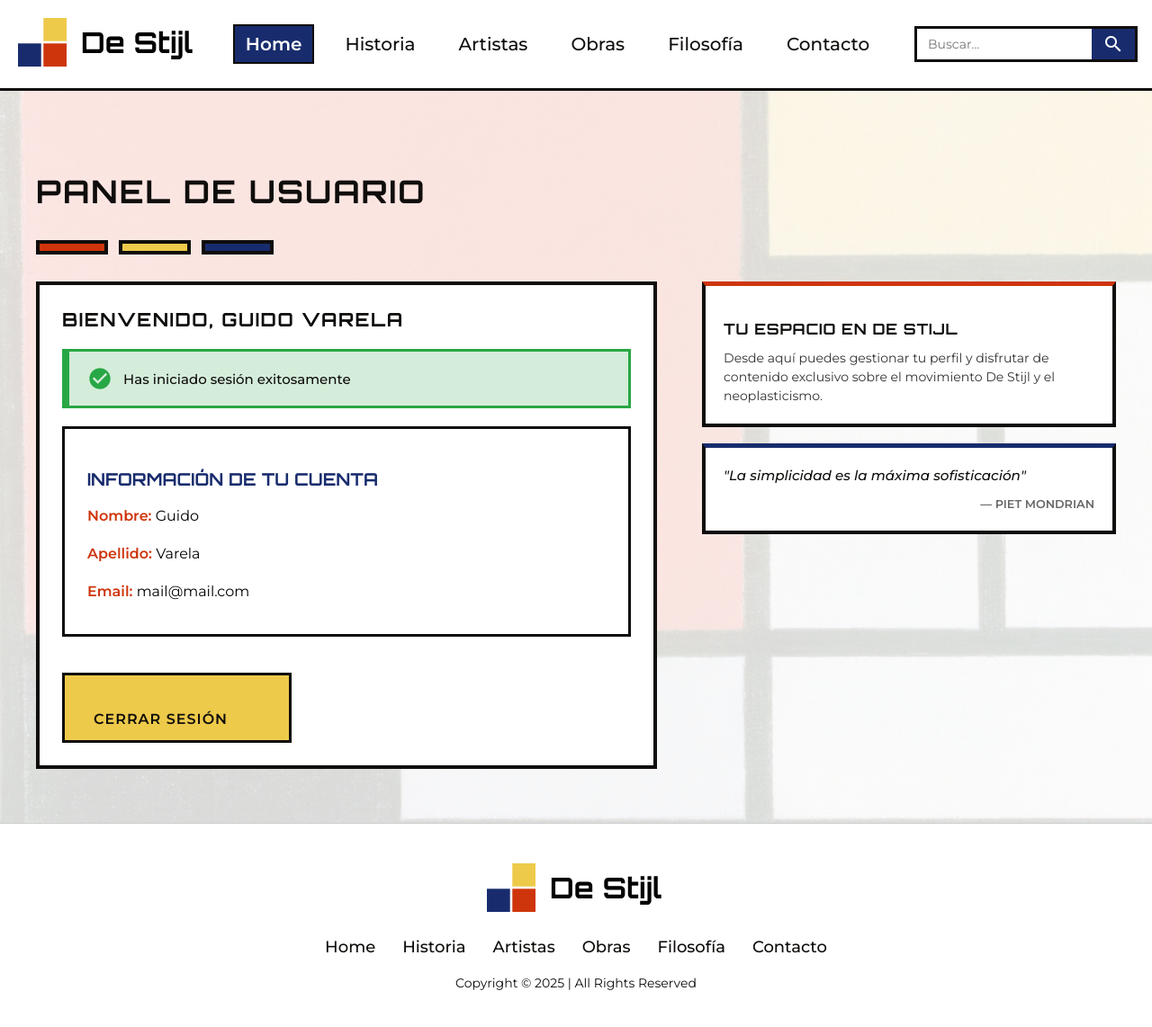
After one commit to caronigra/de-stijl, a PHP site: page /panel.php in a window 1280 px wide. The commit adds this page. Shown: the whole page at 90% size. Run offline with PHP 8.4, Linux system fonts and the light colour scheme; a user stored in the database is signed in.

Commit message:
feat: implementar sistema completo de login y registro con modal
- Agregar modal de login/registro con diseño De Stijl
- Implementar tabs para alternar entre login y registro
- Crear formularios de registro en dos columnas
- Agregar validación y mensajes de éxito/error dentro del modal
- Integrar sistema PHP de autenticación con base de datos MySQL
- Diseñar página de panel de usuario con mismo estilo que contacto
- Agregar funcionalidad AJAX para login y registro sin recargar
- Implementar botones con diseño consistente (CANCELAR a la izquierda)
- Aplicar fondo con imagen hero en modal
- Configurar tabs azules solo cuando están activos
- Crear archivos PHP: login, registro, panel, conexión DB
- Agregar estilos para información de usuario en panel
- Incluir base de datos SQL con tabla de usuarios

```diff
--- /dev/null
+++ b/conexion_login.php
@@ -0,0 +1,3 @@
+<?php
+    $conexion = mysqli_connect("localhost","root","", "sitio") or die ('No se pudo conectar a la base de datos, por favor comuníquese con el administrador del sistema');
+?>
--- a/css/style.css
+++ b/css/style.css
@@ -4096,6 +4125,35 @@ body.contacto-page main {
         font-size: 1.1rem;
     }
 }
+
+/* Estilos para Panel de Usuario */
+.user-info {
+    background-color: rgba(255, 255, 255, 0.7);
+    border: 3px solid #0f0d0b;
+    padding: 25px;
+    margin: 20px 0;
+}
+
+.user-info h3 {
+    font-family: 'Orbitron', sans-serif;
+    font-size: 1.2rem;
+    margin-bottom: 15px;
+    color: #182c6d;
+    text-transform: uppercase;
+}
+
+.user-info p {
+    font-family: 'Montserrat', sans-serif;
+    font-size: 16px;
+    margin-bottom: 10px;
+    line-height: 1.6;
+}
+
+.user-info strong {
+    color: #ce350c;
+    font-weight: 600;
+}
+
 /* Estilos para Resultados de Búsqueda */
 .search-results-header {
     background-color: #f5f5f5;
--- /dev/null
+++ b/panel.php
@@ -0,0 +1,215 @@
+<?php session_start();?>
+<!DOCTYPE html>
+<html lang="es">
+
+<head>
+    <meta charset="UTF-8">
+    <title>De Stijl - Panel de Usuario</title>
+    <link rel="icon" href="imagenes/logo-icon.svg" type="icon">
+    <link href="css/style.css?v=<?php echo time(); ?>" rel="stylesheet" />
+    <link rel="preconnect" href="https://fonts.googleapis.com">
+    <link rel="preconnect" href="https://fonts.gstatic.com" crossorigin>
+    <link
+        href="https://fonts.googleapis.com/css2?family=Montserrat:ital,wght@0,100..900;1,100..900&family=Orbitron:wght@400..900&display=swap"
+        rel="stylesheet">
+    <link href="https://fonts.googleapis.com/icon?family=Material+Icons" rel="stylesheet">
+    <link rel="stylesheet"
+        href="https://fonts.googleapis.com/css2?family=Material+Symbols+Outlined:opsz,wght,FILL,GRAD@20..48,100..700,0..1,-50..200" />
+    <meta name="viewport" content="width=device-width, initial-scale=1, shrink-to-fit=no" />
+</head>
+
+<body class="contacto-page">
+    <header>
+        <div id="header-left">
+            <div id="logo">
+                <a href="index.html">
+                    <img src="imagenes/logo.svg" alt="logo-de-stijl">
+                </a>
+            </div>
+            <!-- Hamburger Menu for Mobile -->
+            <div class="hamburger">
+                <span></span>
+                <span></span>
+                <span></span>
+            </div>
+        </div>
+
+        <!-- Desktop Navigation -->
+        <nav class="navbar">
+            <ul>
+                <li><a href="index.html">Home</a></li>
+                <li><a href="historia.html">Historia</a></li>
+                <li><a href="artistas.html">Artistas</a></li>
+                <li><a href="obras.html">Obras</a></li>
+                <li><a href="filosofia.html">Filosofía</a></li>
+                <li><a href="contacto.html">Contacto</a></li>
+            </ul>
+        </nav>
+
+        <div id="header-right">
+            <div id="search">
+                <form action="resultados_buscar.php" method="POST">
+                    <input type="text" name="buscar" placeholder="Buscar...">
+                    <button type="submit"><span class="material-icons">search</span></button>
+                </form>
+            </div>
+        </div>
+    </header>
+
+    <!-- Mobile Navigation -->
+    <nav class="nav-mobile">
+        <ul>
+            <li><a href="index.html">Home</a></li>
+            <li><a href="historia.html">Historia</a></li>
+            <li><a href="artistas.html">Artistas</a></li>
+            <li><a href="obras.html">Obras</a></li>
+            <li><a href="filosofia.html">Filosofía</a></li>
+            <li><a href="contacto.html">Contacto</a></li>
+        </ul>
+    </nav>
+
+    <!-- Mobile Overlay -->
+    <div class="nav-overlay"></div>
+
+    <main>
+        <?php
+        if(isset($_SESSION['nombre']) and isset($_SESSION['apellido']) ){
+        ?>
+
+        <!-- Título con líneas de colores -->
+        <section id="contacto-header">
+            <div class="container">
+                <h1 class="contacto-title">PANEL DE USUARIO</h1>
+                <div class="title-lines">
+                    <div class="line-red"></div>
+                    <div class="line-yellow"></div>
+                    <div class="line-blue"></div>
+                </div>
+            </div>
+        </section>
+
+        <!-- Contenido del Panel -->
+        <section id="contacto-form">
+            <div class="container">
+                <div class="contacto-content">
+                    <div class="form-container">
+                        <h2>Bienvenido, <?php echo $_SESSION['nombre']." ".$_SESSION['apellido']; ?></h2>
+
+                        <div class="mensaje-exito" style="margin: 20px 0;">
+                            <span class="material-icons">check_circle</span>
+                            <p>Has iniciado sesión exitosamente</p>
+                        </div>
+
+                        <div class="user-info">
+                            <h3>Información de tu cuenta</h3>
+                            <p><strong>Nombre:</strong> <?php echo $_SESSION['nombre']; ?></p>
+                            <p><strong>Apellido:</strong> <?php echo $_SESSION['apellido']; ?></p>
+                            <?php if(isset($_SESSION['email'])): ?>
+                            <p><strong>Email:</strong> <?php echo $_SESSION['email']; ?></p>
+                            <?php endif; ?>
+                        </div>
+
+                        <a href="salir.php" class="btn-submit" style="display: inline-block; text-align: center; text-decoration: none; margin-top: 20px;">
+                            Cerrar sesión
+                            <span class="material-symbols-outlined arrow-icon">logout</span>
+                        </a>
+                    </div>
+
+                    <div class="info-column">
+                        <div class="info-card card-red">
+                            <h3>TU ESPACIO EN DE STIJL</h3>
+                            <p>Desde aquí puedes gestionar tu perfil y disfrutar de contenido exclusivo sobre el movimiento De Stijl y el neoplasticismo.</p>
+                        </div>
+
+                        <div class="info-card card-blue">
+                            <p class="quote">"La simplicidad es la máxima sofisticación"</p>
+                            <p class="author">— PIET MONDRIAN</p>
+                        </div>
+                    </div>
+                </div>
+            </div>
+        </section>
+
+        <?php
+        }else{
+        ?>
+
+        <!-- Título con líneas de colores -->
+        <section id="contacto-header">
+            <div class="container">
+                <h1 class="contacto-title">ACCESO RESTRINGIDO</h1>
+                <div class="title-lines">
+                    <div class="line-red"></div>
+                    <div class="line-yellow"></div>
+                    <div class="line-blue"></div>
+                </div>
+            </div>
+        </section>
+
+        <!-- Mensaje de acceso denegado -->
+        <section id="contacto-form">
+            <div class="container">
+                <div class="contacto-content">
+                    <div class="form-container">
+                        <h2>Solo usuarios registrados</h2>
+
+                        <div class="mensaje-error" style="margin: 20px 0;">
+                            <span class="material-icons">error</span>
+                            <p>Debes iniciar sesión para acceder a esta página</p>
+                        </div>
+
+                        <a href="index.html" class="btn-submit" style="display: inline-block; text-align: center; text-decoration: none; margin-top: 20px;">
+                            Volver al inicio
+                            <span class="material-symbols-outlined arrow-icon">arrow_forward</span>
+                        </a>
+                    </div>
+
+                    <div class="info-column">
+                        <div class="info-card card-red">
+                            <h3>¿NO TIENES CUENTA?</h3>
+                            <p>Regístrate para acceder a contenido exclusivo sobre el movimiento De Stijl.</p>
+                        </div>
+
+                        <div class="info-card card-blue">
+                            <p class="quote">"El arte es más elevado cuanto más se aleja de la naturaleza individual"</p>
+                            <p class="author">— THEO VAN DOESBURG</p>
+                        </div>
+                    </div>
+                </div>
+            </div>
+        </section>
+
+        <?php
+        }
+        ?>
+
+    </main>
+
+    <footer>
+        <div id="logo">
+            <a href="index.html">
+                <img src="imagenes/logo.svg" alt="logo-de-stijl">
+            </a>
+        </div>
+        <ul>
+            <li><a href="index.html">Home</a></li>
+            <li><a href="historia.html">Historia</a></li>
+            <li><a href="artistas.html">Artistas</a></li>
+            <li><a href="obras.html">Obras</a></li>
+            <li><a href="filosofia.html">Filosofía</a></li>
+            <li><a href="contacto.html">Contacto</a></li>
+        </ul>
+        <p>Copyright © 2025 | All Rights Reserved</p>
+    </footer>
+
+    <!-- Scroll to Top Button -->
+    <button id="scrollToTop" class="scroll-to-top" aria-label="Volver arriba">
+        <span class="material-icons">arrow_upward</span>
+    </button>
+
+    <!-- Navigation Script -->
+    <script src="js/navigation.js"></script>
+    <script src="js/scroll-to-top.js"></script>
+</body>
+
+</html>
--- /dev/null
+++ b/salir.php
@@ -0,0 +1,6 @@
+<?php
+session_start();
+session_destroy();
+
+header("Location:form_login.php");
+?>
```
Also changed, not shown: other parts of css/style.css (+56 -27 lines), contacto.html (+14 -2 lines), form_login.php (added, +24 -0 lines), form_registro.php (added, +33 -0 lines), index.html (+14 -2 lines), js/auth-modal.js (+92 -0 lines), login.php (added, +46 -0 lines), registro.php (added, +44 -0 lines), sesion1.php (added, +18 -0 lines), sesion2.php (added, +18 -0 lines), sesion3.php (added, +14 -0 lines), usuarios.sql (added, +53 -0 lines).
